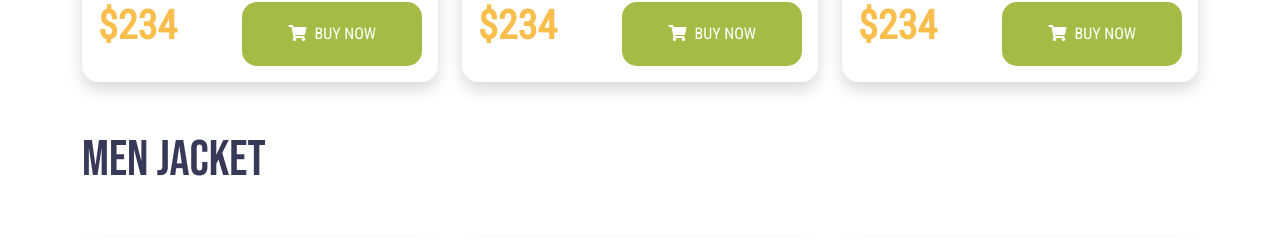
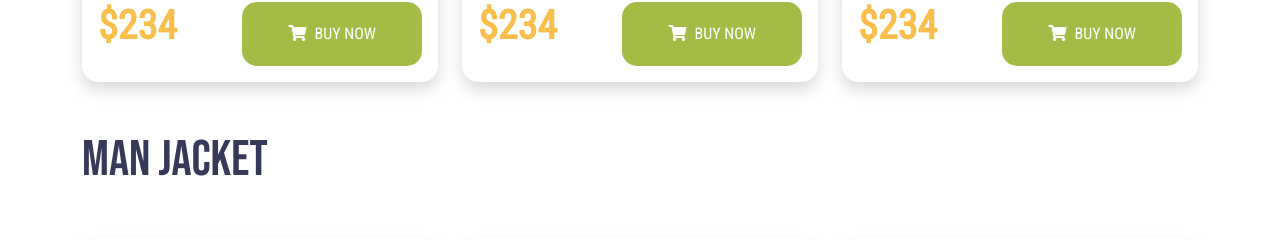
Before and after one commit to AshfaqurRahman99/penguin-fashion, a plain HTML site: page index.html in a window 1280 px wide. Shown: the part 1390-1630 px from the top of the page. Drawn offline with Linux system fonts and the light colour scheme.

Commit message:
final-upload

```diff
--- a/index.html
+++ b/index.html
@@ -98,7 +98,7 @@
             </div>
       </section>
       <section id="" class="mt-5 ">
-        <h1 class="mb-5 product-name product-headline">MEN JACKET</h1>
+        <h1 class="mb-5 product-name product-headline">MAN JACKET</h1>
         <div class="row row-cols-1 row-cols-md-3 g-4 ">
             <div class="col">
               <div class="card penguin-card h-100 shadow">
```
